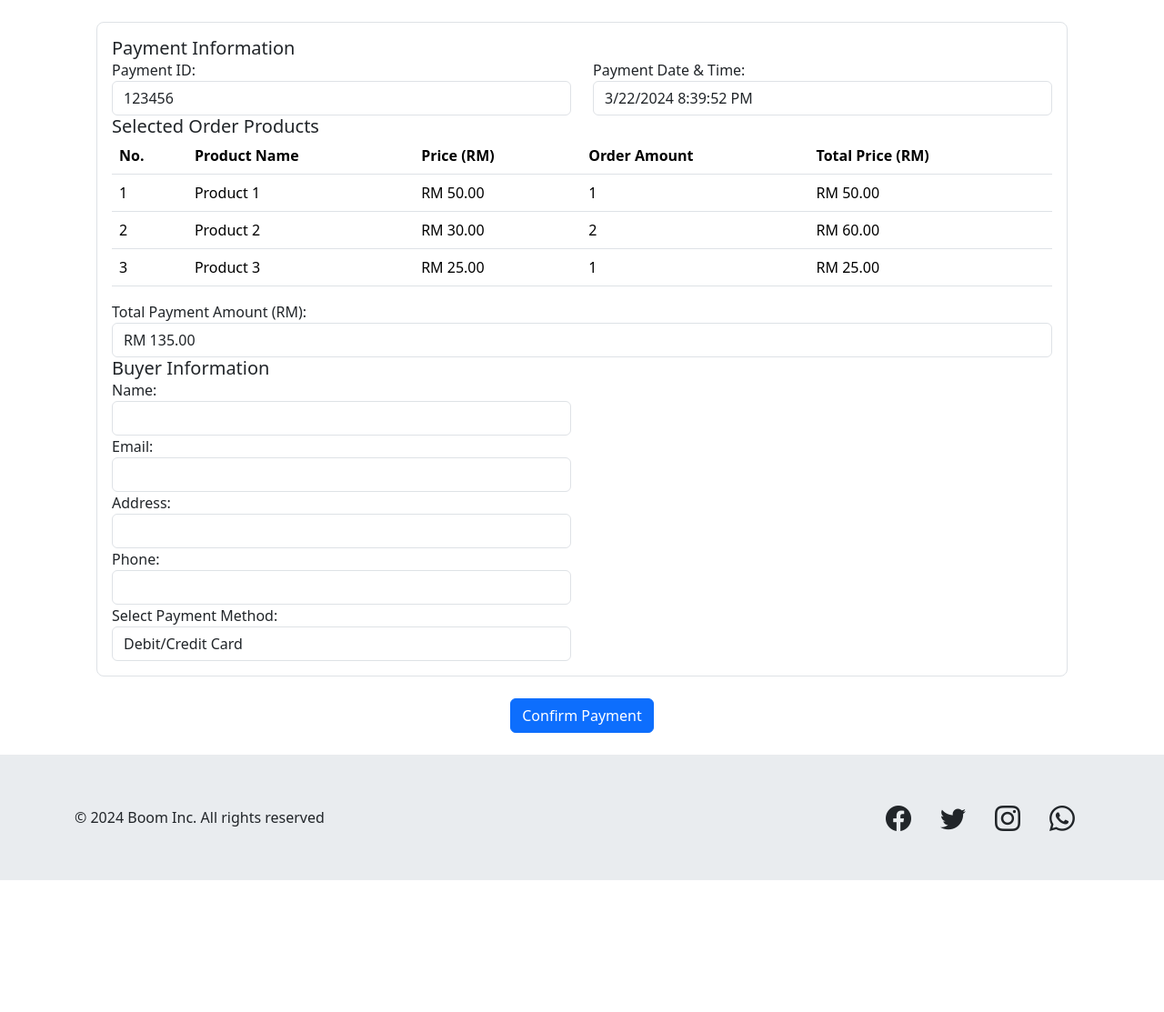
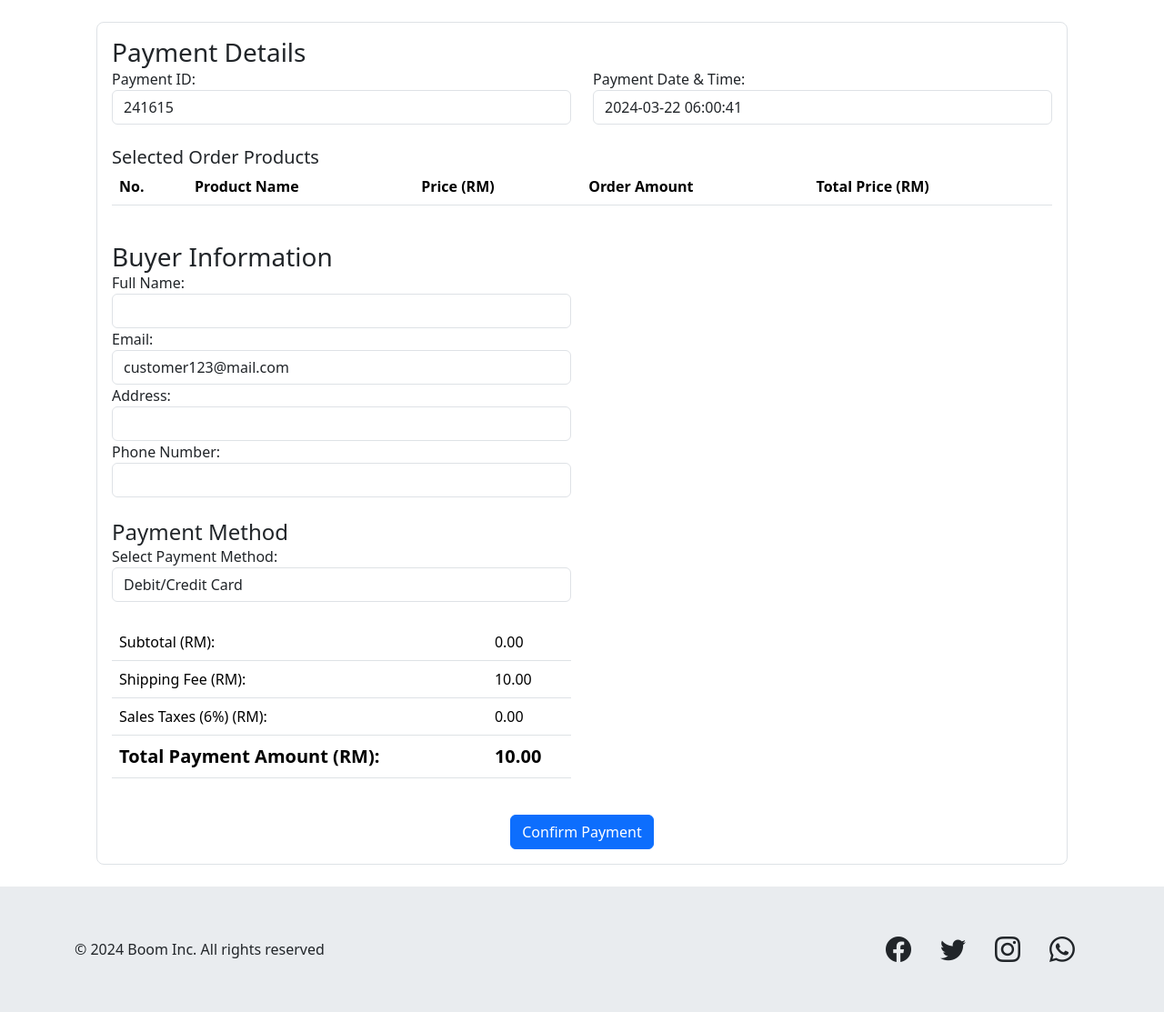
Before and after one commit to Arcaxio/serverside, a PHP site: page /checkout.php in a window 1280 px wide. Shown: the part 74-1187 px from the top of the page at 91% size. Before the commit the page ends 1042 px from the top, so only its background shows below. Run offline with PHP 8.4, Linux system fonts and the light colour scheme; a user stored in the database is signed in; data comes from the database, SQL or seed files in the repository; lists and menus that the app fills with data are empty.

Commit message:
payment done

```diff
--- a/checkout.php
+++ b/checkout.php
@@ -2,11 +2,118 @@
 include 'includes/db_connect.php';
 session_start();
 
+$userId = null;
 if (isset ($_SESSION['username'])) {
     $username = $_SESSION['username'];
+    $stmt = $conn->prepare("SELECT customer_id FROM customers WHERE username = ?");
+    $stmt->bindParam(1, $username);
+    $stmt->execute();
+
+    if ($stmt->rowCount() === 1) {
+        $userId = $stmt->fetch()['customer_id'];
+    }
 } else {
     // Handle the case when there is no 'username' in session (Optional)
     $username = null;  // Set a default, or perform other actions if needed
+}
+
+// Fetch cart items
+$cartItems = [];
+$subtotal = 0; // Initialize subtotal
+$salesTaxes = 0; // Initialize subtotal
+
+if ($userId !== null) {
+    $stmt = $conn->prepare("SELECT cart.cart_id, cart.product_id, cart.quantity, products.product_name, products.price
+                            FROM cart
+                            JOIN products ON cart.product_id = products.product_id
+                            WHERE cart.user_id = ?");
+    $stmt->bindParam(1, $userId);
+    $stmt->execute();
+    $cartItems = $stmt->fetchAll();
+
+    // Calculate subtotal
+    foreach ($cartItems as $item) {
+        $subtotal += $item['price'] * $item['quantity'];
+        $salesTaxes = $subtotal * 0.06;
+    }
+}
+
+// Generate random payment ID
+$paymentId = mt_rand(100000, 999999);
+
+// Current date and time
+$paymentDatetime = date("Y-m-d H:i:s");
+
+// Fetch buyer information from customer table
+if ($userId !== null) {
+    $stmt = $conn->prepare("SELECT * FROM customers WHERE customer_id = ?");
+    $stmt->bindParam(1, $userId);
+    $stmt->execute();
+    $customer = $stmt->fetchAll();
+}
+
+// Process form submission
+if ($_SERVER["REQUEST_METHOD"] == "POST" && isset($_POST['confirm_payment'])) {
+    $address = trim($_POST['buyer_address']);
+    $phone = trim($_POST['buyer_phone_number']);
+    $buyerName = trim($_POST['buyer_name']);
+    // Calculate total payment amount
+    $totalPaymentAmount = $subtotal + 10.00 + $salesTaxes; // Subtotal + Shipping Fee + Sales Taxes
+
+    // Validate address, phone, and buyer name
+    if (empty($buyerName) || empty($address) || empty($phone)) {
+        echo '<script>alert("Please fill in all the required fields.");</script>';
+    } elseif (!isValidPhoneNumber($phone)) {
+        echo '<script>alert("Please provide a valid phone number.");</script>';
+    } else {
+        // Proceed with payment confirmation
+        // Update customer information
+        $stmt = $conn->prepare("UPDATE customers SET name = ?, address = ?, phone_number = ? WHERE customer_id = ?");
+        $stmt->bindParam(1, $buyerName);
+        $stmt->bindParam(2, $address);
+        $stmt->bindParam(3, $phone);
+        $stmt->bindParam(4, $userId);
+
+        // Insert payment details into payment table
+        $paymentMethod = $_POST['payment_method']; // Assuming payment method is selected in the form
+        // Fetch the cart_id associated with the user
+        $cartId = isset($cartItems[0]['cart_id']) ? $cartItems[0]['cart_id'] : null;
+        if ($cartId) {
+            // Assuming $subtotal holds the correct subtotal value
+            $stmt = $conn->prepare("INSERT INTO payment (payment_id, cart_id, user_id, payment_datetime, payment_method, total_payment_amount) VALUES (?, ?, ?, ?, ?, ?)");
+            $stmt->bindParam(1, $paymentId);
+            $stmt->bindParam(2, $cartId);
+            $stmt->bindParam(3, $userId);
+            $stmt->bindParam(4, $paymentDatetime);
+            $stmt->bindParam(5, $paymentMethod);
+            $stmt->bindParam(6, $totalPaymentAmount);
+            $stmt->execute();
+
+            // Redirect to index.php with success parameter
+            header("Location: index.php?success=true");
+            exit();
+        } else {
+            echo "Error: No cart items found for the user.";
+        }
+    }
+}
+
+function isValidPhoneNumber($phone) {
+    // Validate phone number format (assuming 11-digit phone number)
+    $phonePattern = '/^\d{11}$/'; // Assumes 11-digit phone number
+    return preg_match($phonePattern, $phone);
+}
+
+// Delete cart items after successful payment
+if (isset($_GET['success']) && $_GET['success'] == 'true') {
+    // Delete cart items associated with the user
+    $stmt = $conn->prepare("DELETE FROM cart WHERE user_id = ?");
+    $stmt->bindParam(1, $userId);
+    if ($stmt->execute()) {
+        echo "Cart items deleted successfully."; // Debugging statement
+    } else {
+        echo "Error deleting cart items: " . $stmt->errorInfo()[2]; // Output any errors
+    }
 }
 ?>
 
@@ -68,22 +175,23 @@ if (isset ($_SESSION['username'])) {
         <div class="bg-white p-4">
             <div class="p-3 border rounded rounded-3">
                 <div class="card-body">
-                    <h5 class="card-title">Payment Information</h5>
-                    <!-- Payment ID and Payment Date/Time Section -->
+                    <!-- Payment Details Section -->
+                    <h3 class="card-title">Payment Details</h3>
                     <div class="row">
-                        <div class="col">
+                        <div class="col-md-6">
                             <div class="form-group">
                                 <label for="payment_id">Payment ID:</label>
-                                <input type="text" class="form-control" id="payment_id" readonly>
+                                <input type="text" class="form-control" id="payment_id" value="<?php echo $paymentId; ?>" readonly>
                             </div>
                         </div>
-                        <div class="col">
+                        <div class="col-md-6">
                             <div class="form-group">
                                 <label for="payment_datetime">Payment Date & Time:</label>
-                                <input type="text" class="form-control" id="payment_datetime" readonly>
+                                <input type="text" class="form-control" id="payment_datetime" value="<?php echo $paymentDatetime; ?>" readonly>
                             </div>
                         </div>
                     </div>
+                    <br>
 
                     <!-- Selected Order Products Section -->
                     <div class="table-responsive">
@@ -101,50 +209,58 @@ if (isset ($_SESSION['username'])) {
                             </thead>
                             <!-- Table body for selected products -->
                             <tbody id="selected_products">
-                                <!-- Order products will be populated dynamically here -->
+                                <?php
+                                $totalPrice = 0;
+                                foreach ($cartItems as $index => $item) {
+                                    $no = $index + 1;
+                                    $productName = $item['product_name'];
+                                    $price = $item['price'];
+                                    $orderAmount = $item['quantity'];
+                                    $totalPrice += $price * $orderAmount;
+                                ?>
+                                    <tr>
+                                        <td><?php echo $no; ?></td>
+                                        <td><?php echo $productName; ?></td>
+                                        <td>RM <?php echo number_format($price, 2); ?></td>
+                                        <td><?php echo $orderAmount; ?></td>
+                                        <td>RM <?php echo number_format($price * $orderAmount, 2); ?></td>
+                                    </tr>
+                                <?php } ?>
                             </tbody>
                         </table>
                     </div>
 
-                    <!-- Total Payment Amount Section -->
-                    <div class="row">
-                        <div class="col">
-                            <div class="form-group">
-                                <label for="total_amount">Total Payment Amount (RM):</label>
-                                <input type="text" class="form-control" id="total_amount" readonly>
-                            </div>
-                        </div>
-                    </div>
-
+                    <form id="confirm_payment_form" method="post" action="<?php echo htmlspecialchars($_SERVER["PHP_SELF"]); ?>">
                         <!-- Buyer Information Form -->
-                    <h5 class="card-title">Buyer Information</h5>
+                        <h3 class="card-title mt-4">Buyer Information</h3>
                         <div class="row">
                             <div class="col-md-6">
                                 <div class="form-group">
-                                <label for="buyer_name">Name:</label>
-                                <input type="text" class="form-control" id="buyer_name" required>
+                                    <label for="buyer_name">Full Name:</label>
+                                    <input type="text" class="form-control" id="buyer_name" name="buyer_name" value="<?php echo isset($_POST['buyer_name']) ? $_POST['buyer_name'] : $customer[0]['name']; ?>" required>
                                 </div>
                                 <div class="form-group">
                                     <label for="buyer_email">Email:</label>
-                                <input type="email" class="form-control" id="buyer_email" required>
+                                    <input type="email" class="form-control" id="buyer_email" value="<?php echo isset($customer[0]['email']) ? $customer[0]['email'] : '-NA-'; ?>" readonly>
                                 </div>
                                 <div class="form-group">
                                     <label for="buyer_address">Address:</label>
-                                <input type="text" class="form-control" id="buyer_address" required>
+                                    <input type="text" class="form-control" name="buyer_address" value="<?php echo isset($_POST['buyer_address']) ? $_POST['buyer_address'] : $customer[0]['address']; ?>" required>
                                 </div>
                                 <div class="form-group">
-                                <label for="buyer_phone">Phone:</label>
-                                <input type="tel" class="form-control" id="buyer_phone" required>
+                                    <label for="buyer_phone_number">Phone Number:</label>
+                                    <input type="tel" class="form-control" name="buyer_phone_number" value="<?php echo isset($_POST['buyer_phone_number']) ? $_POST['buyer_phone_number'] : $customer[0]['phone_number']; ?>" required>
                                 </div>
                             </div>
                         </div>
 
                         <!-- Payment Method Section -->
+                        <h4 class="card-title mt-4">Payment Method</h4>
                         <div class="row">
                             <div class="col-md-6">
                                 <div class="form-group">
                                     <label for="payment_method">Select Payment Method:</label>
-                                <select class="form-control" id="payment_method">
+                                    <select class="form-control" id="payment_method" name="payment_method">
                                         <option value="Debit/Credit Card">Debit/Credit Card</option>
                                         <option value="PayPal">PayPal</option>
                                         <option value="E-Wallet">E-Wallet</option>
@@ -153,19 +269,55 @@ if (isset ($_SESSION['username'])) {
                                 </div>
                             </div>
                         </div>
+
+                        <!-- Total Payment Amount Section -->
+                        <div class="row mt-4">
+                            <div class="col-md-6">
+                                <table class="table">
+                                    <tbody>
+                                        <tr>
+                                            <td>Subtotal (RM):</td>
+                                            <td><?php echo number_format($subtotal, 2); ?></td>
+                                        </tr>
+                                        <tr>
+                                            <td>Shipping Fee (RM):</td>
+                                            <td>10.00</td>
+                                        </tr>
+                                        <?php
+                                        // Calculate sales taxes (6% of subtotal)
+                                        $salesTaxes = $subtotal * 0.06;
+                                        ?>
+                                        <tr>
+                                            <td>Sales Taxes (6%) (RM):</td>
+                                            <td><?php echo number_format($salesTaxes, 2); ?></td>
+                                        </tr>
+                                        <tr>
+                                            <td style="font-size: 20px;"><strong>Total Payment Amount (RM):</strong></td>
+                                            <?php
+                                            // Calculate total payment amount
+                                            $totalPaymentAmount = $subtotal + 10.00 + $salesTaxes; // Subtotal + Shipping Fee + Sales Taxes
+                                            ?>
+                                            <td style="font-size: 20px;"><strong><?php echo number_format($totalPaymentAmount, 2); ?></strong></td>
+                                        </tr>
+                                    </tbody>
+                                </table>
                             </div>
                         </div>
 
                         <!-- Confirm Payment Button -->
                         <div class="row justify-content-center mt-4">
                             <div class="col-md-6 text-center">
-                    <button type="submit" class="btn btn-primary" id="confirm_payment">Confirm Payment</button>
+                                <button type="submit" class="btn btn-primary" name="confirm_payment">Confirm Payment</button>
+                            </div>
+                        </div>
+                    </form>
                 </div>
             </div>
         </div>
     </div>
+</body>
 
-    <footer class="bg-body-secondary mt-auto">
+    <footer class="bg-body-secondary">
         <div class="container py-5">
             <div class="row align-items-center">
                 <div class="col-6">
@@ -180,107 +332,4 @@ if (isset ($_SESSION['username'])) {
             </div>
         </div>
     </footer>
-
-    <script>
-    // JavaScript code to fetch and display selected order products, total amount, and payment ID
-    // Example code for dynamic population (replace with actual code to fetch cart items)
-    // Dummy data for demonstration
-    const orderProducts = [
-    { no: 1, name: "Product 1", price: 50, orderAmount: 1 },
-    { no: 2, name: "Product 2", price: 30, orderAmount: 2 },
-    { no: 3, name: "Product 3", price: 25, orderAmount: 1 }
-    ];
-
-    // Function to calculate total price for each selected product
-    function calculateTotalPrice(product) {
-    return product.price * product.orderAmount;
-    }
-
-    // Function to calculate total amount
-    function calculateTotal() {
-    let total = 0;
-    orderProducts.forEach(product => {
-    total += calculateTotalPrice(product);
-    });
-    return total;
-    }
-
-    // Function to populate selected order products and total amount
-    function populateSelectedProducts() {
-    const selectedProductsTable = document.getElementById('selected_products');
-    selectedProductsTable.innerHTML = '';
-    orderProducts.forEach(product => {
-    const row = document.createElement('tr');
-    row.innerHTML = `
-    <td>${product.no}</td>
-    <td>${product.name}</td>
-    <td>RM ${product.price.toFixed(2)}</td>
-    <td>${product.orderAmount}</td>
-    <td>RM ${calculateTotalPrice(product).toFixed(2)}</td>`; // Total price column
-    selectedProductsTable.appendChild(row);
-    });
-    const totalAmountInput = document.getElementById('total_amount');
-    totalAmountInput.value = `RM ${calculateTotal().toFixed(2)}`;
-    }
-
-    // JavaScript code to populate payment ID and payment date/time, selected order products, and total amount on page load
-    window.addEventListener('load', () => {
-    const paymentIdInput = document.getElementById('payment_id');
-    const paymentDatetimeInput = document.getElementById('payment_datetime');
-
-    // Dummy payment ID for demonstration
-    const paymentId = "123456";
-    paymentIdInput.value = paymentId;
-
-    // Fetch current date and time
-    const currentDate = new Date();
-    const formattedDate = currentDate.toLocaleDateString('en-US');
-    const formattedTime = currentDate.toLocaleTimeString('en-US');
-    const paymentDatetime = `${formattedDate} ${formattedTime}`;
-    paymentDatetimeInput.value = paymentDatetime;
-    populateSelectedProducts();
-    });
-
-
-    // JavaScript code for confirming payment
-    document.getElementById('confirm_payment').addEventListener('click', function () {
-    // Validate buyer information before submitting payment
-    const buyerName = document.getElementById('buyer_name').value;
-    const buyerEmail = document.getElementById('buyer_email').value;
-    const buyerAddress = document.getElementById('buyer_address').value;
-    const buyerPhone = document.getElementById('buyer_phone').value;
-    const paymentMethod = document.getElementById('payment_method').value;
-
-    // Perform validation here (e.g., check if fields are not empty)
-
-    // If validation passes, proceed with payment submission
-    // Otherwise, display error messages to the user
-
-    // Make an AJAX request to insert payment record
-    const xhr = new XMLHttpRequest();
-    xhr.open('POST', 'payment.php', true);
-    xhr.setRequestHeader('Content-Type', 'application/x-www-form-urlencoded');
-            xhr.onload = function () {
-                if (xhr.status === 200) {
-                    // Parse response from server
-                    const response = JSON.parse(xhr.responseText);
-                    if (response.success) {
-                        // Payment successful, redirect to receipt page
-                        window.location.href = 'receipt.php?payment_id=' + response.payment_id;
-                    } else {
-                        // Payment failed, display error message
-                        alert('Payment failed. Please try again.');
-                    }
-                } else {
-                    console.error('Error:', xhr.statusText);
-                }
-            };
-            xhr.onerror = function () {
-                console.error('Request failed');
-            };
-            // Send data to server
-            xhr.send('buyer_name=' + buyerName + '&buyer_email=' + buyerEmail + '&buyer_address=' + buyerAddress + '&buyer_phone=' + buyerPhone + '&payment_method=' + paymentMethod);
-        });
-    </script>
-</body>
 </html>
```
Also changed, not shown: assignment.sql (+89 -17 lines), index.php (+24 -0 lines). Lines whose indentation alone changed are shown as unchanged.
